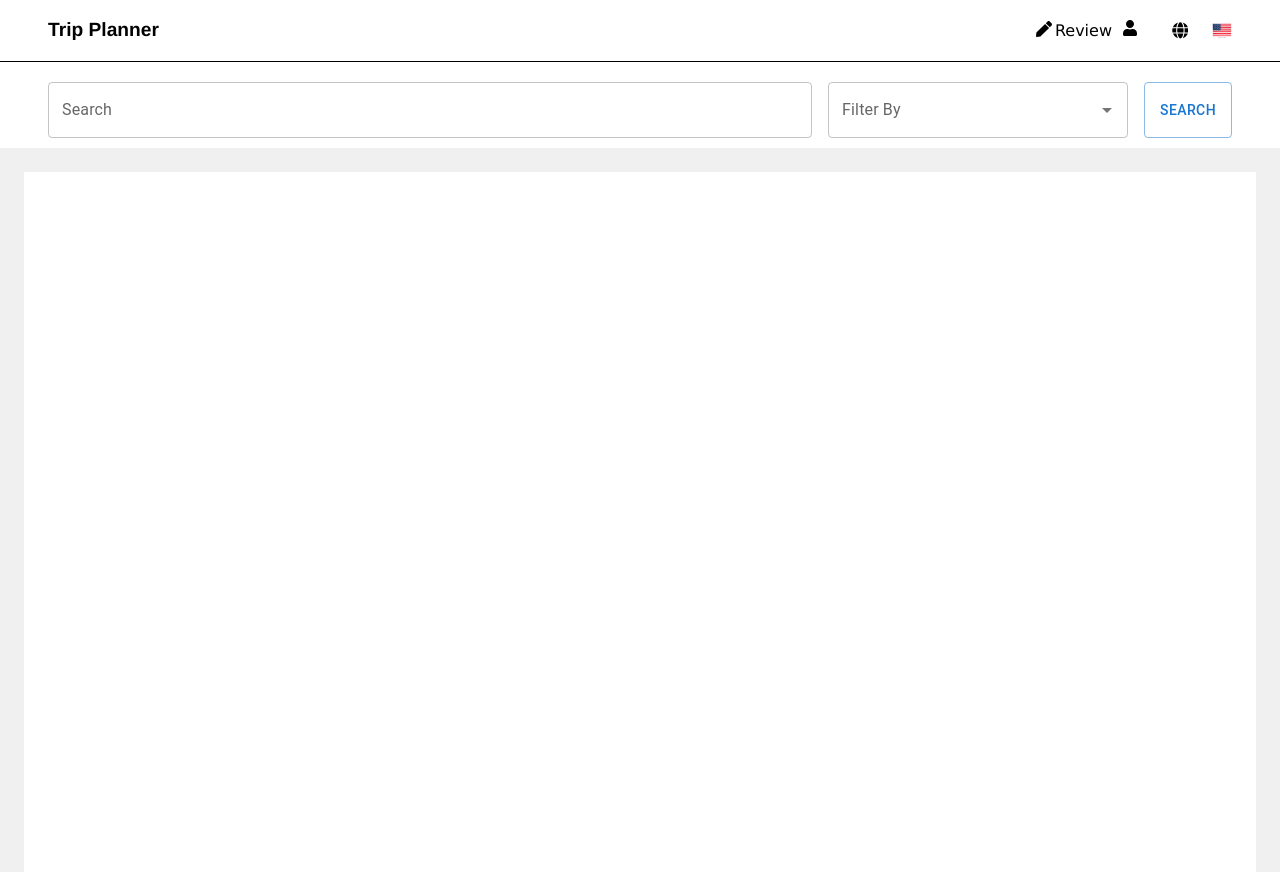
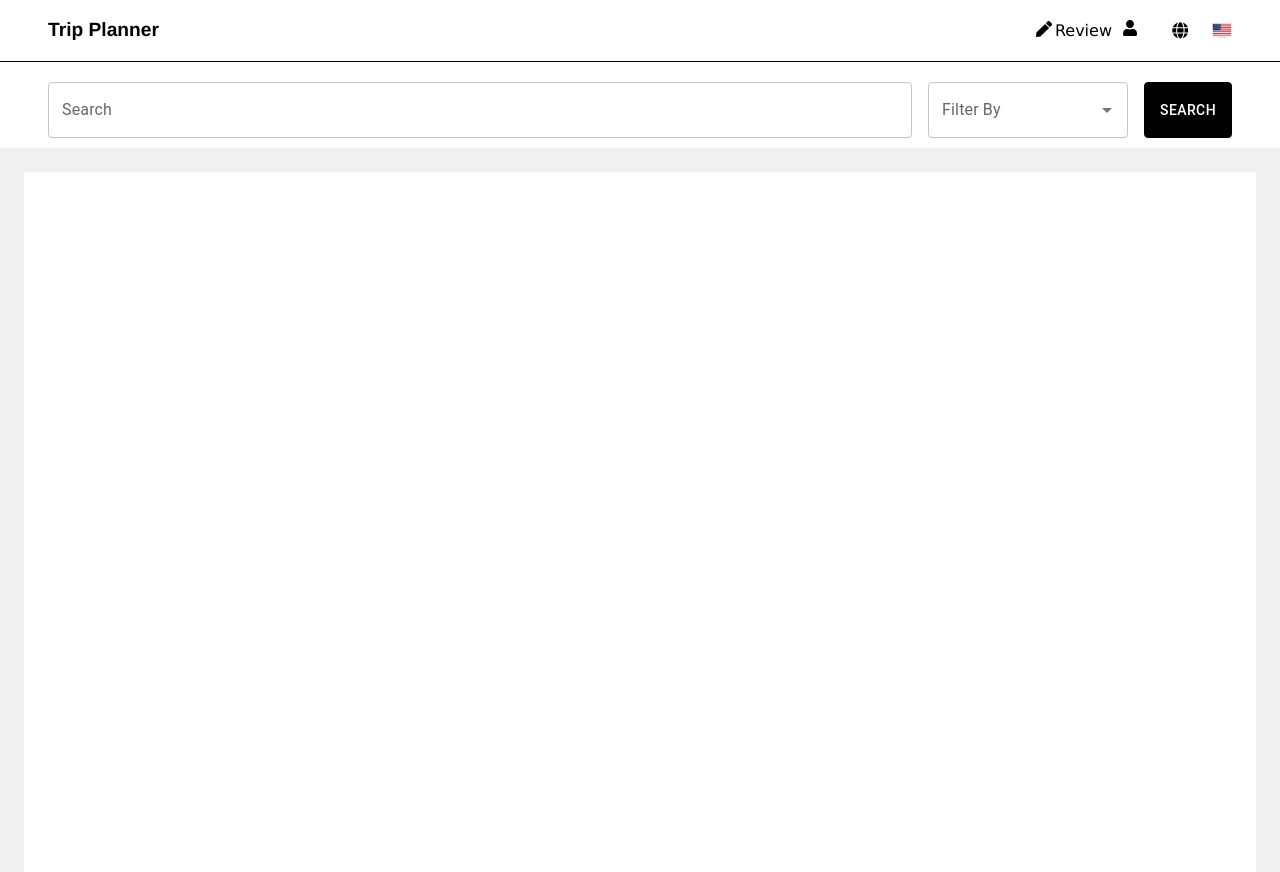
Before and after one commit to IlariaMessiha/Trip-Planner-Project, a React (Create React App) app: page /Search in a window 1280 px wide. Built offline with nearby package versions, Linux system fonts and the light colour scheme.

Commit message:
Styling search button

```diff
--- a/src/Components/core/InputText.tsx
+++ b/src/Components/core/InputText.tsx
@@ -1,4 +1,4 @@
-import { TextField } from "@mui/material";
+import { styled, TextField } from "@mui/material";
 import { ChangeEventHandler, FC } from "react";
 
 interface InputTextSearchPageProps {
@@ -6,12 +6,18 @@ interface InputTextSearchPageProps {
   value: string;
   onChange?: ChangeEventHandler<HTMLInputElement>;
 }
+const LabelTextField = styled(TextField)({
+  "& label.Mui-focused": {
+    color: "black",
+    fontSize: "Larger",
+  },
+});
 export const InputText: FC<InputTextSearchPageProps> = ({
   onChange,
   value,
   label,
 }) => (
-  <TextField
+  <LabelTextField
     fullWidth
     variant="outlined"
     label={label}
--- a/src/Components/core/InputTextSearch.tsx
+++ b/src/Components/core/InputTextSearch.tsx
@@ -17,7 +17,6 @@ const SearchTextField = styled(TextField)({
   "& .MuiFilledInput-root": {
     border: "0px",
     backgroundColor: "white",
-    // boxShadow: "  5px 5px 20px black",
 
     "&:hover ": {
       backgroundColor: "white",
--- a/src/Components/widgets/search/SearchForm.tsx
+++ b/src/Components/widgets/search/SearchForm.tsx
@@ -1,4 +1,4 @@
-import { Autocomplete, Button, TextField } from "@mui/material";
+import { Autocomplete, Button, styled, TextField } from "@mui/material";
 import { FC, useEffect, useState } from "react";
 import { useTranslation } from "react-i18next";
 import { apiCalls } from "../../../api/api";
@@ -16,6 +16,23 @@ interface SearchFormProps {
   initialLabel: string;
   onSubmit: (results: SearchResult[], query: SearchQuery) => void;
 }
+const SearchButton = styled(Button)({
+  backgroundColor: "black",
+  color: "white",
+  borderColor: "black",
+  "&:hover": {
+    backgroundColor: "white",
+    color: "black",
+    borderColor: "black",
+  },
+});
+const TypeTextField = styled(TextField)({
+  "& .MuiOutlinedInput-root": {},
+  "& label.Mui-focused": {
+    color: "black",
+    fontSize: "Larger",
+  },
+});
 
 export const SearchForm: FC<SearchFormProps> = ({ initialLabel, onSubmit }) => {
   const { t } = useTranslation();
@@ -56,16 +73,16 @@ export const SearchForm: FC<SearchFormProps> = ({ initialLabel, onSubmit }) => {
         options={typeOptions}
         isOptionEqualToValue={(option, value) => option.id === value.id}
         renderInput={(params) => (
-          <TextField {...params} label={t("common.filterBy")} />
+          <TypeTextField {...params} label={t("common.filterBy")} />
         )}
         onChange={(event, newTypeOption) => {
           setTypeOption(newTypeOption);
         }}
-        sx={{ width: 300 }}
+        sx={{ width: 200 }}
       />
-      <Button variant="outlined" type="submit">
+      <SearchButton variant="outlined" type="submit">
         {t("common.search")}
-      </Button>
+      </SearchButton>
     </form>
   );
 };
```
Also changed, not shown: src/Components/widgets/search/SearchForm.module.css (line endings or trailing spaces).
